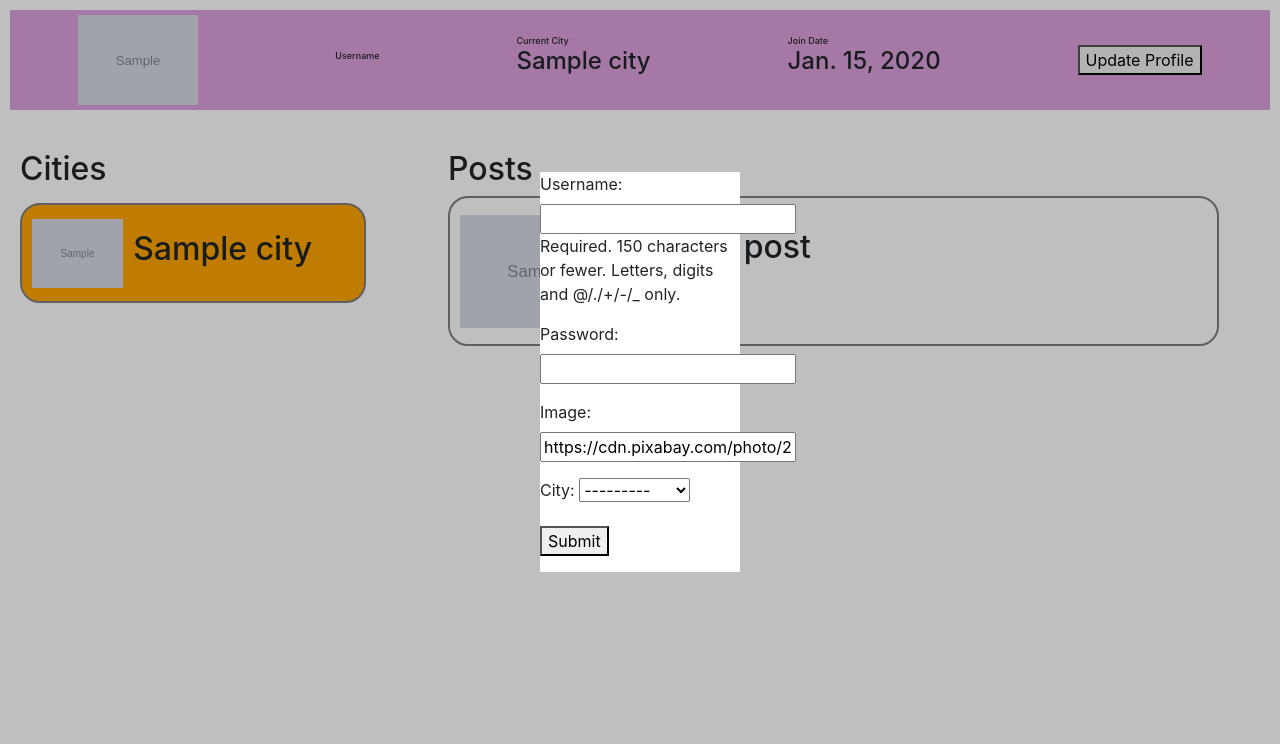
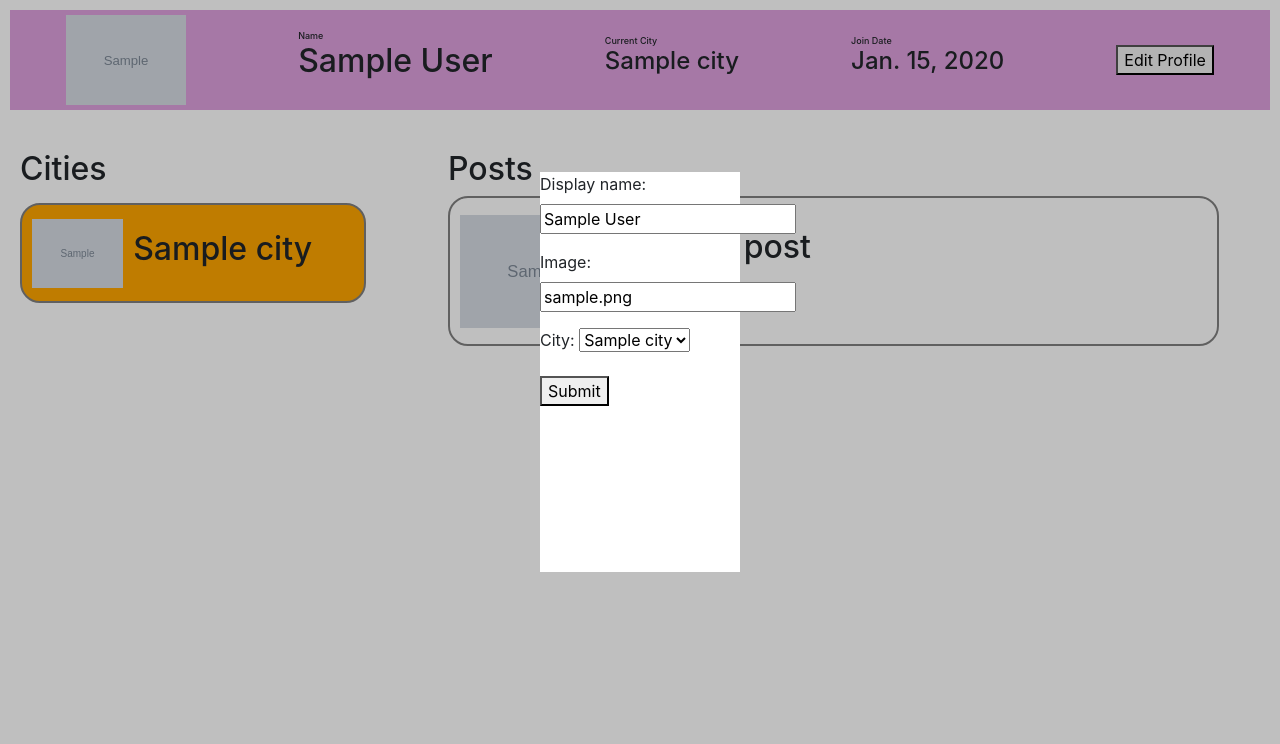
Before and after one commit to davisstacked/Wayfayer, a Django app: page /edit_profile/ in a window 1280 px wide. Shown: the part 56-800 px from the top of the page. Run offline with Django 3.2, Linux system fonts and the light colour scheme; a user stored in the database is signed in; tables that the repository leaves empty hold one stand-in row (values such as "Sample post"); grey boxes marked "Sample" are stand-in pictures; some libraries are stand-ins or nearby versions.

Commit message:
Profile page now can be updated

```diff
--- a/main_app/forms.py
+++ b/main_app/forms.py
@@ -1,14 +1,8 @@
 from django import forms
 from .models import Profile
-from django.contrib.auth.models import User
 
 #Profile Form
 class ProfileForm(forms.ModelForm):
     class Meta:
         model = Profile
-        fields = ['image', 'city']
-
-class UserForm(forms.ModelForm):
-    class Meta:
-        model = User
-        fields = ['username', 'password']
+        fields = ['display_name', 'image', 'city']
--- a/main_app/models.py
+++ b/main_app/models.py
@@ -13,6 +13,7 @@
 class Profile(models.Model):
     user = models.OneToOneField(User, on_delete=models.CASCADE)
     city = models.ForeignKey(City, on_delete=models.CASCADE)
+    display_name = models.CharField(max_length=200)
     join_date = models.DateField(auto_now=False, auto_now_add=True)
     image = models.URLField(max_length=350, default='https://cdn.pixabay.com/photo/2015/10/05/22/37/blank-profile-picture-973460_960_720.png')
 
--- a/main_app/templates/profile.html
+++ b/main_app/templates/profile.html
@@ -7,10 +7,9 @@
 <div class="dialogueContainer {{ hidden }}">
   <div class="dialogueBox">
       <!-- this is where we'll put the login/signup forms -->
-      {% if user_form and profile_form %}
+      {% if profile_form %}
       <form action="{% url 'edit_profile' %}" method="POST">
         {% csrf_token %}
-        {{ user_form.as_p}}
         {{ profile_form.as_p}}
         <button type="submit">Submit</button>
       </form>
@@ -21,8 +20,8 @@
    <section class="profile">
     <img src="{{ profile.image }}" alt="post name">
     <div class="username">
-      <h6>Username</h6>
-      <h2>{{user.username}}</h2>
+      <h6>Name</h6>
+      <h2>{{ profile.display_name }}</h2>
     </div>
     <div class="current-city">
       <h6>Current City</h6>
@@ -33,7 +32,7 @@
       <h4>{{profile.join_date}}</h4>
     </div>
     <form action="{% url 'edit_profile' %}" method="GET">
-      <button type="submit">Update Profile</button>
+      <button type="submit">Edit Profile</button>
     </form>
    </section>
    <section class="cities">
--- a/main_app/views.py
+++ b/main_app/views.py
@@ -3,7 +3,7 @@
 from django.contrib.auth.forms import UserCreationForm, AuthenticationForm
 from django.contrib.auth import login
 from .models import *
-from .forms import ProfileForm, UserForm
+from .forms import ProfileForm
 
 # Create your views here.
 def home(request):
@@ -37,7 +37,7 @@
         if form.is_valid():
             user = form.save()
             city = City.objects.all().first()
-            profile = Profile(user=user, city=city)
+            profile = Profile(user=user, city=city, display_name=user.username)
             profile.save()
             login(request, user)
             cities = City.objects.all()
@@ -76,19 +76,32 @@
     return render(request, 'profile.html', context)
 
 def edit_profile(request):
+    user = User.objects.filter(id=request.user.id)
+    profile = Profile.objects.get(user=request.user)
     cities = City.objects.all()
-    user = User.objects.filter(id=request.user.id)
     posts = Post.objects.filter(user=request.user.id)
-    profile = Profile.objects.get(user=request.user)
-    form1 = UserForm()
-    form2 = ProfileForm()
-    context = {
-        'cities': cities,
-        'user': user,
-        'posts': posts,
-        'profile': profile,
-        'user_form': form1,
-        'profile_form': form2,
-        'hidden': ""
-    }
-    return render(request, 'profile.html', context)
+    if request.method == 'POST':
+        profile_form = ProfileForm(request.POST, instance=profile)
+        if profile_form.is_valid():
+            profile_form.save()
+            context = {
+                'cities': cities,
+                'user': user,
+                'posts': posts,
+                'profile': profile,
+                'hidden': "hidden"
+            }
+            return render(request, 'profile.html', context)
+        else:
+            return HttpResponse('Form not valid')
+    else:
+        profile_form = ProfileForm(instance=profile)
+        context = {
+            'cities': cities,
+            'user': user,
+            'posts': posts,
+            'profile': profile,
+            'profile_form': profile_form,
+            'hidden': ""
+        }
+        return render(request, 'profile.html', context)
```
Also changed, not shown: main_app/migrations/0002_profile_display_name.py (added).
